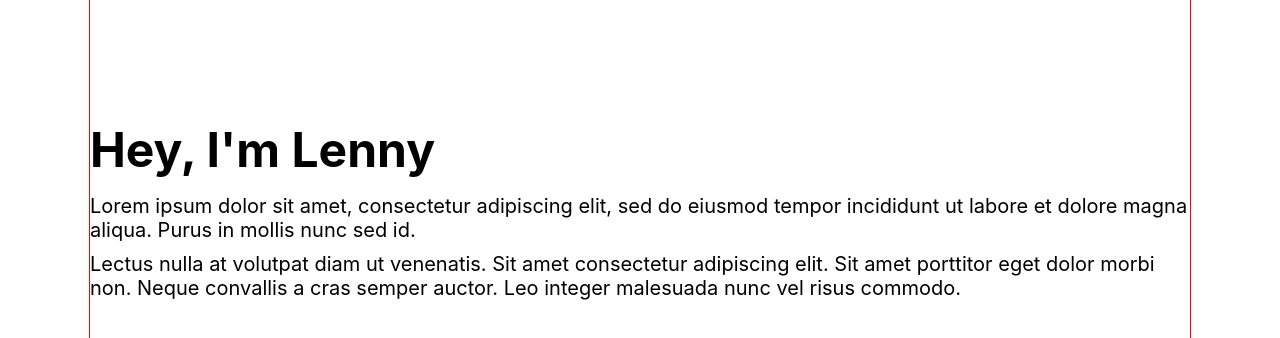
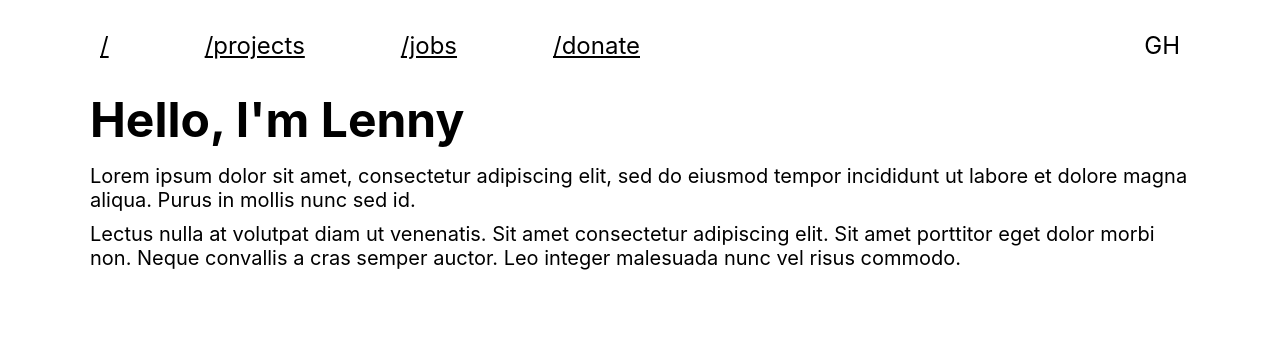
Before and after one commit to leomet07/nextportfolio, a Next.js app: page / in a window 1280 px wide. Shown: the top 338 px of the page. Built offline with nearby package versions, Linux system fonts and the light colour scheme.

Commit message:
Add navbar

```diff
--- /dev/null
+++ b/components/Navbar.tsx
@@ -0,0 +1,25 @@
+import Link from "next/link";
+import styles from "../styles/Navbar.module.css";
+function Navbar() {
+	return (
+		<div id={styles.navbar_container}>
+			<nav id={styles.navbar}>
+				<div className={styles.link_container}>
+					<Link href="/">/</Link>
+				</div>
+				<div className={styles.link_container}>
+					<Link href="/projects">/projects</Link>
+				</div>
+				<div className={styles.link_container}>
+					<Link href="/jobs">/jobs</Link>
+				</div>
+				<div className={styles.link_container}>
+					<Link href="/donate">/donate</Link>
+				</div>
+			</nav>
+			<div id={styles.socials}>GH</div>
+		</div>
+	);
+}
+
+export default Navbar;
--- a/pages/_app.tsx
+++ b/pages/_app.tsx
@@ -1,11 +1,15 @@
 import "../styles/globals.css";
 import type { AppProps } from "next/app";
+import Navbar from "../components/Navbar";
 
 function MyApp({ Component, pageProps }: AppProps) {
 	return (
 		<>
 			<div id="content_wrapper">
-				<div id="page">
+				<div id="navbar_container">
+					<Navbar />
+				</div>
+				<div id="page_container">
 					<Component {...pageProps} />
 				</div>
 			</div>
--- a/pages/index.tsx
+++ b/pages/index.tsx
@@ -1,6 +1,5 @@
 import type { NextPage } from "next";
 import Head from "next/head";
-import Image from "next/image";
 import styles from "../styles/Home.module.css";
 
 const Home: NextPage = () => {
@@ -13,7 +12,7 @@ const Home: NextPage = () => {
 			</Head>
 
 			<main className={styles.main}>
-				<h1 className={styles.title}>Hey, I&apos;m Lenny</h1>
+				<h1 className={styles.title}>Hello, I&apos;m Lenny</h1>
 				<p>
 					Lorem ipsum dolor sit amet, consectetur adipiscing elit, sed
 					do eiusmod tempor incididunt ut labore et dolore magna
--- a/styles/Home.module.css
+++ b/styles/Home.module.css
@@ -1,7 +1,9 @@
 .main {
-	padding-top: 120px;
-	outline: 1px solid red;
-	min-height: 100vh;
+	/* Set the minimum height to be the entire page except for the navbar and its margin */
+	min-height: calc(100vh - (50px + 20px));
+
+	width: 100%;
+	padding-top: 20px;
 }
 
 .title {
--- /dev/null
+++ b/styles/Navbar.module.css
@@ -0,0 +1,23 @@
+#navbar_container {
+	width: 100%;
+	font-size: 1.5rem;
+	height: 100%;
+	max-height: 50px;
+	display: flex;
+	align-items: center;
+	justify-content: space-between;
+	padding-right: 10px;
+	padding-left: 10px;
+}
+
+#navbar {
+	width: 50%;
+	min-width: 220px;
+	display: flex;
+	align-items: center;
+	justify-content: space-between;
+}
+
+.link_container {
+	text-decoration: underline;
+}
--- a/styles/globals.css
+++ b/styles/globals.css
@@ -37,3 +37,8 @@ a {
 	margin-left: auto;
 	margin-right: auto;
 }
+
+#navbar_container {
+	height: 50px;
+	margin-top: 20px;
+}
```
